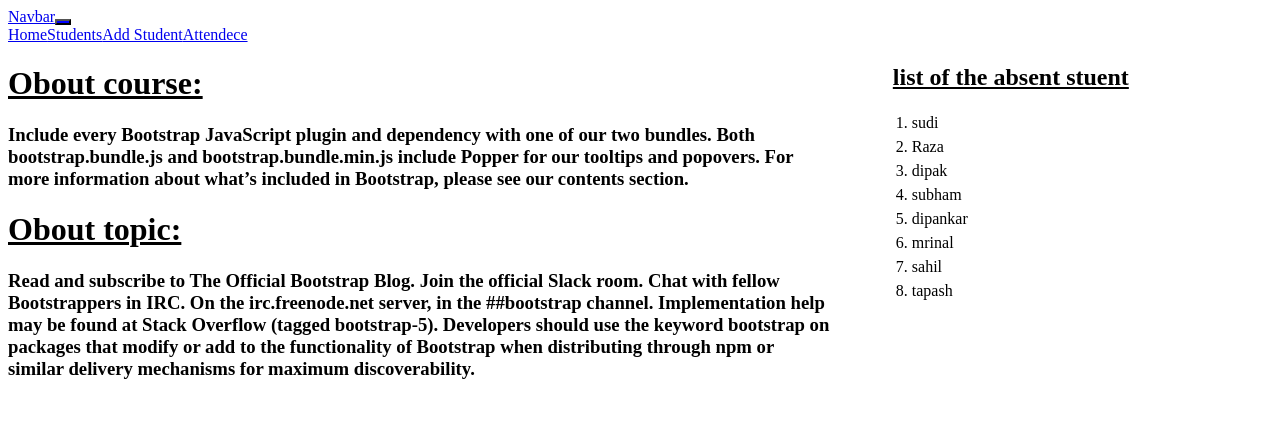
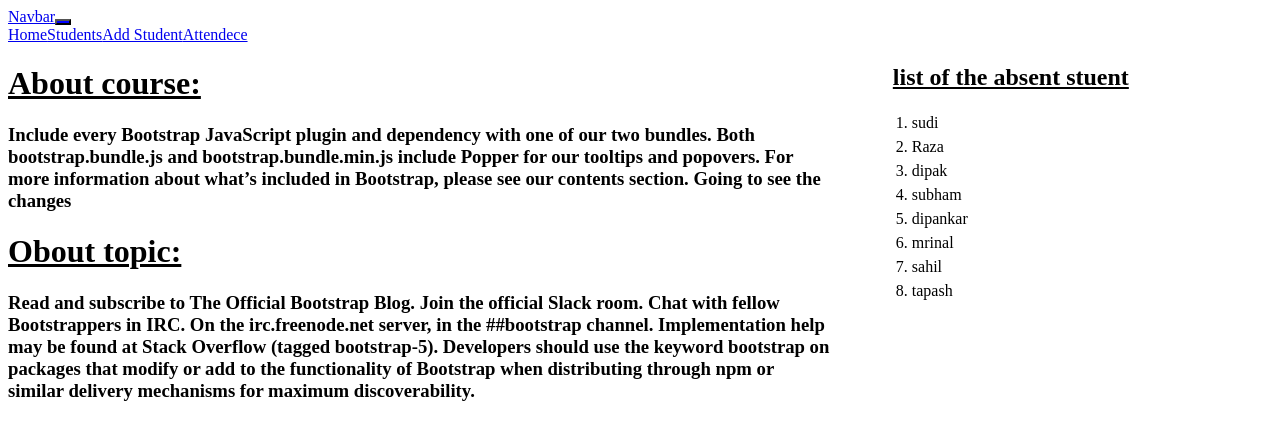
Before and after one commit to dipak125/class_attendence, a React (Create React App) app: page / in a window 1280 px wide. Shown: the top 440 px of the page. Built offline with nearby package versions, Linux system fonts and the light colour scheme; the HTML template or start-up script is replaced by a standard one.

Commit message:
home change

```diff
--- a/src/Home.jsx
+++ b/src/Home.jsx
@@ -21,9 +21,9 @@ const Home=(props)=>{
              <div class="left">
                   <div>
                       <div class="top">
-                          <u><h1>Obout course:</h1></u>
+                          <u><h1>About course:</h1></u>
                             <h3>Include every Bootstrap JavaScript plugin and dependency with one of our two bundles. Both bootstrap.bundle.js and bootstrap.bundle.min.js include Popper for
-                              our tooltips and popovers. For more information about what’s included in Bootstrap, please see our contents section.</h3>
+                              our tooltips and popovers. For more information about what’s included in Bootstrap, please see our contents section. Going to see the changes</h3>
                       </div>
                       <div class="bottom">
                           <u><h1>Obout topic:</h1></u>
```
